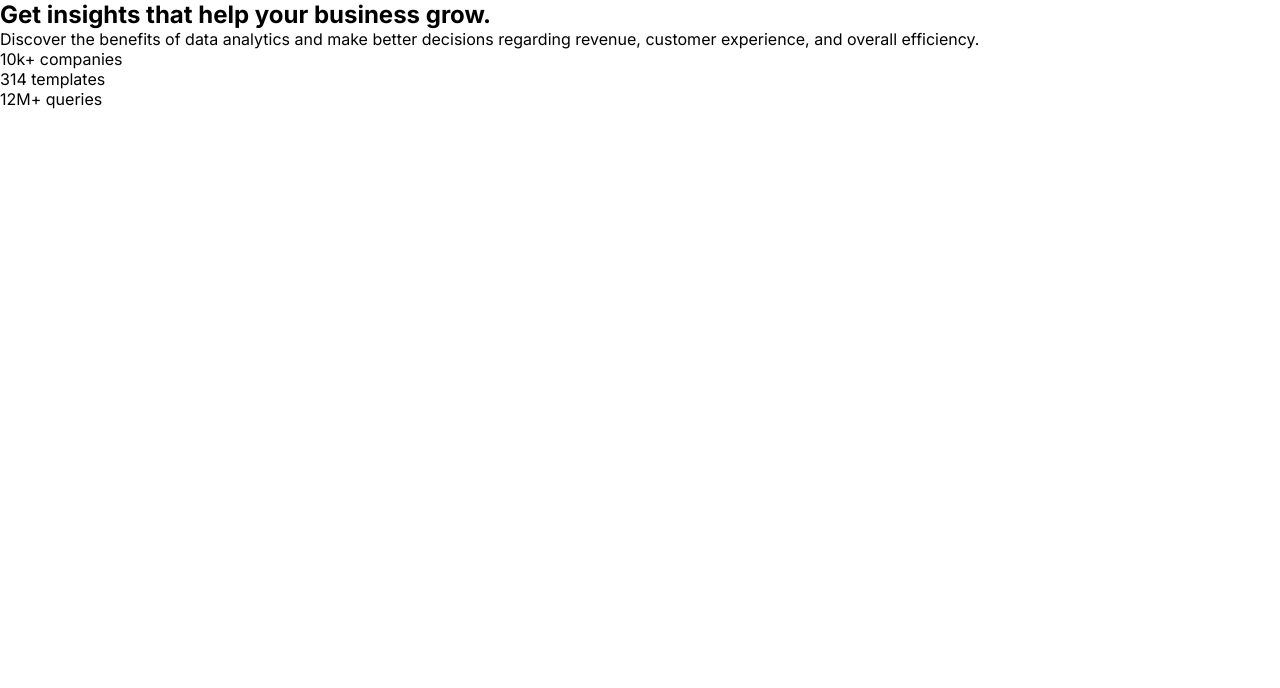
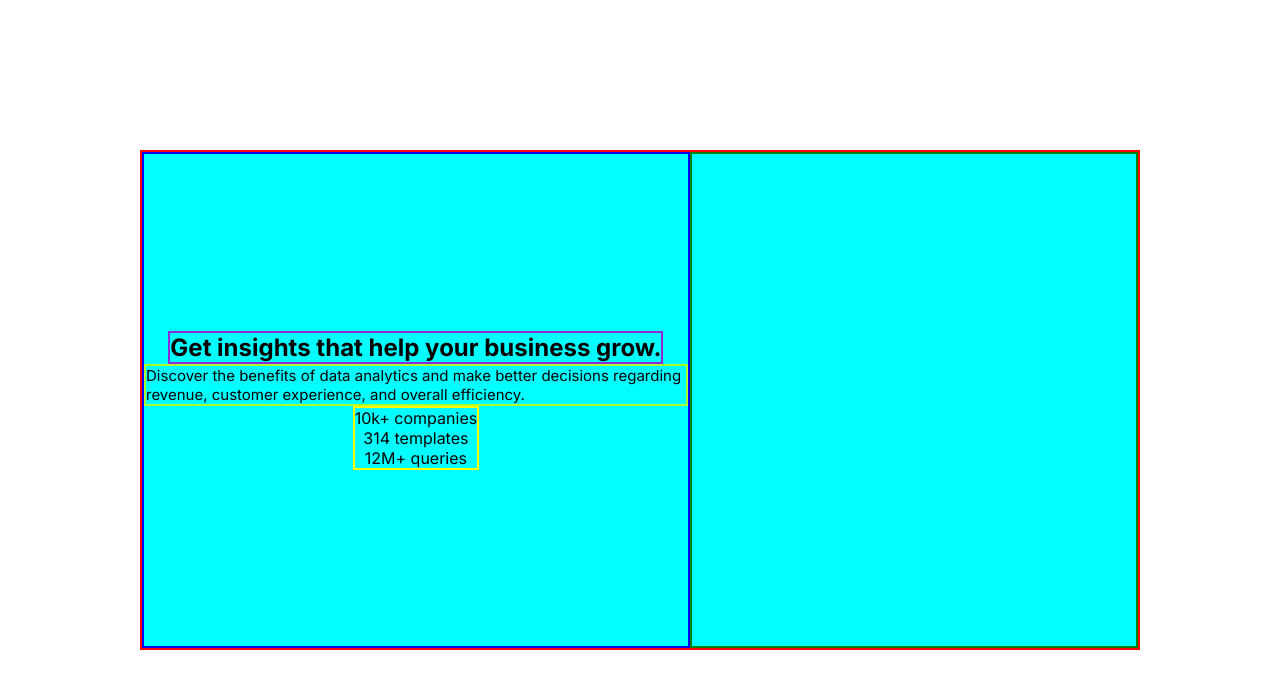
Before and after one commit to victormnuzzi/fem-stats-preview-card-component, a plain HTML site: page index.html in a window 1280 px wide. Drawn offline with Linux system fonts and the light colour scheme.

Commit message:
css structure

```diff
--- a/assets/css/style.css
+++ b/assets/css/style.css
@@ -5,10 +5,60 @@
     font-family: 'Inter', sans-serif;
 }
 
+.flexbox {
+    display: flex;
+    align-items: center;
+    justify-content: center;
+    flex-direction: column;
+}
 
+/* Article container */
 
+.container {
+    height: 100vh;
+    width: 100%;
+}
 
+/* Card */
 
+.card-container {
+    height: 500px;
+    width: 1000px;
+    background-color: aqua;
+    flex-direction: row;
+    border: 2px solid red;
+}
+
+/* Card text content */
+
+.text-container {
+    width: 55%;
+    height: 100%;
+    border: 2px solid blue;
+}
+
+.text-container h1 {
+    border: 2px solid blueviolet;
+}
+
+.text-paragraph {
+    font-size: 15px;
+    border: 2px solid greenyellow;
+
+}
+
+.data-numbers {
+    border: 2px solid yellow;
+
+}
+
+/* Card image */
+
+.img-container {
+    width: 45%;
+    height: 100%;
+    border: 2px solid green;
+}
 
 /*
 .attribution { font-size: 11px; text-align: center; }
--- a/index.html
+++ b/index.html
@@ -18,23 +18,21 @@
 </head>
 <body>
   <article class="container flexbox">
-    <div class="content-container flexbox">
-      <div class="text-container">
+    <div class="card-container flexbox">
+      <div class="text-container flexbox">
         <h1>Get <span>insights</span> that help your business grow.</h1>
 
-        <p>Discover the benefits of data analytics and make better decisions regarding revenue, customer experience, and overall efficiency.</p>
-        <div class="data-analytics-numbers">
+        <p class="text-paragraph">Discover the benefits of data analytics and make better decisions regarding revenue, customer experience, and overall efficiency.</p>
+        <div class="data-numbers flexbox">
           <p>10k+ companies</p>
           <p>314 templates</p>
           <p>12M+ queries</p>
         </div>
       </div>
       <div class="img-container">
-        <div>
-          <!--
-            <img src="./assets/images/image-header-desktop.jpg" alt="">
-           -->
-        </div>
+        <!--
+          <img src="./assets/images/image-header-desktop.jpg" alt="">
+          -->
       </div>
     </div>
   </article>
```
